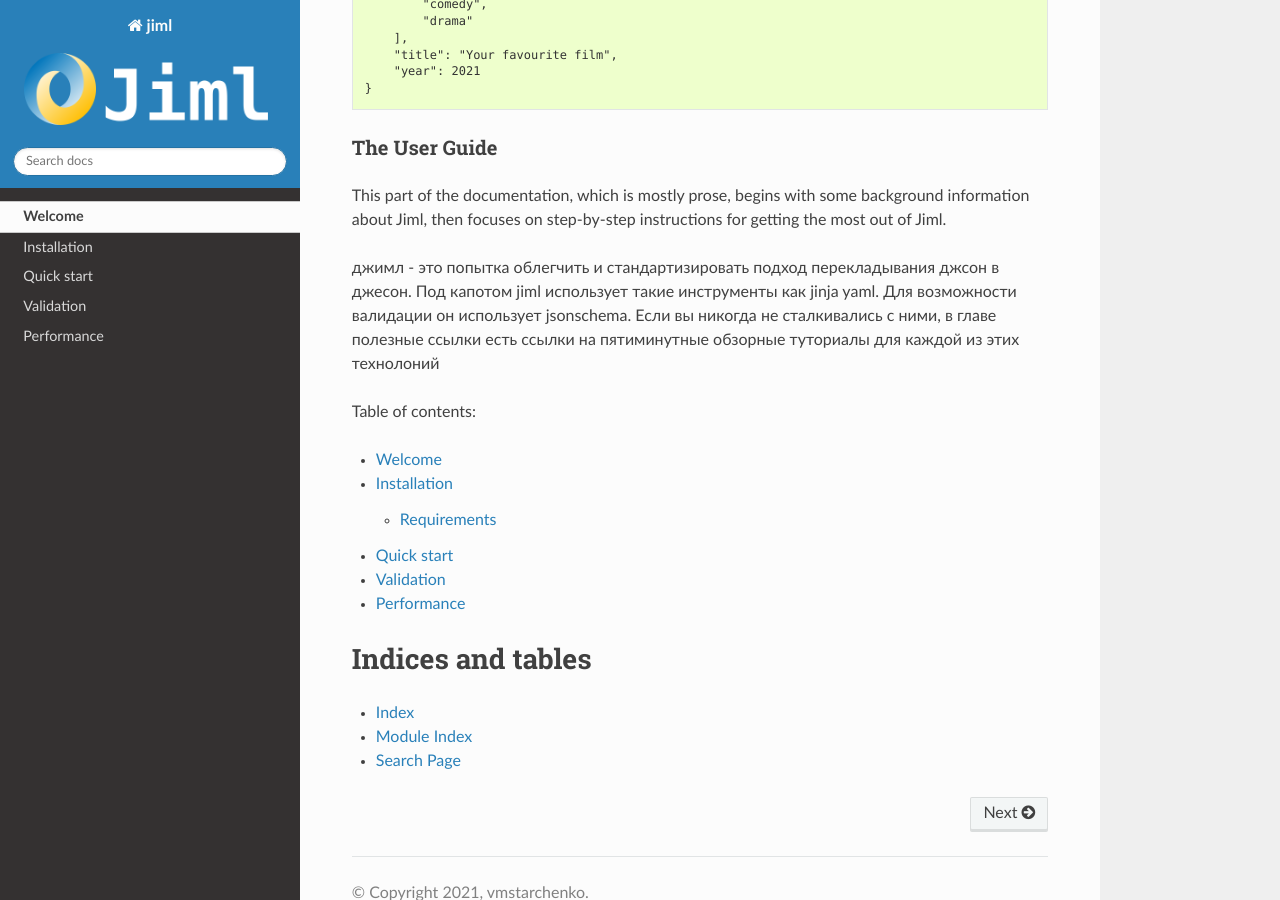
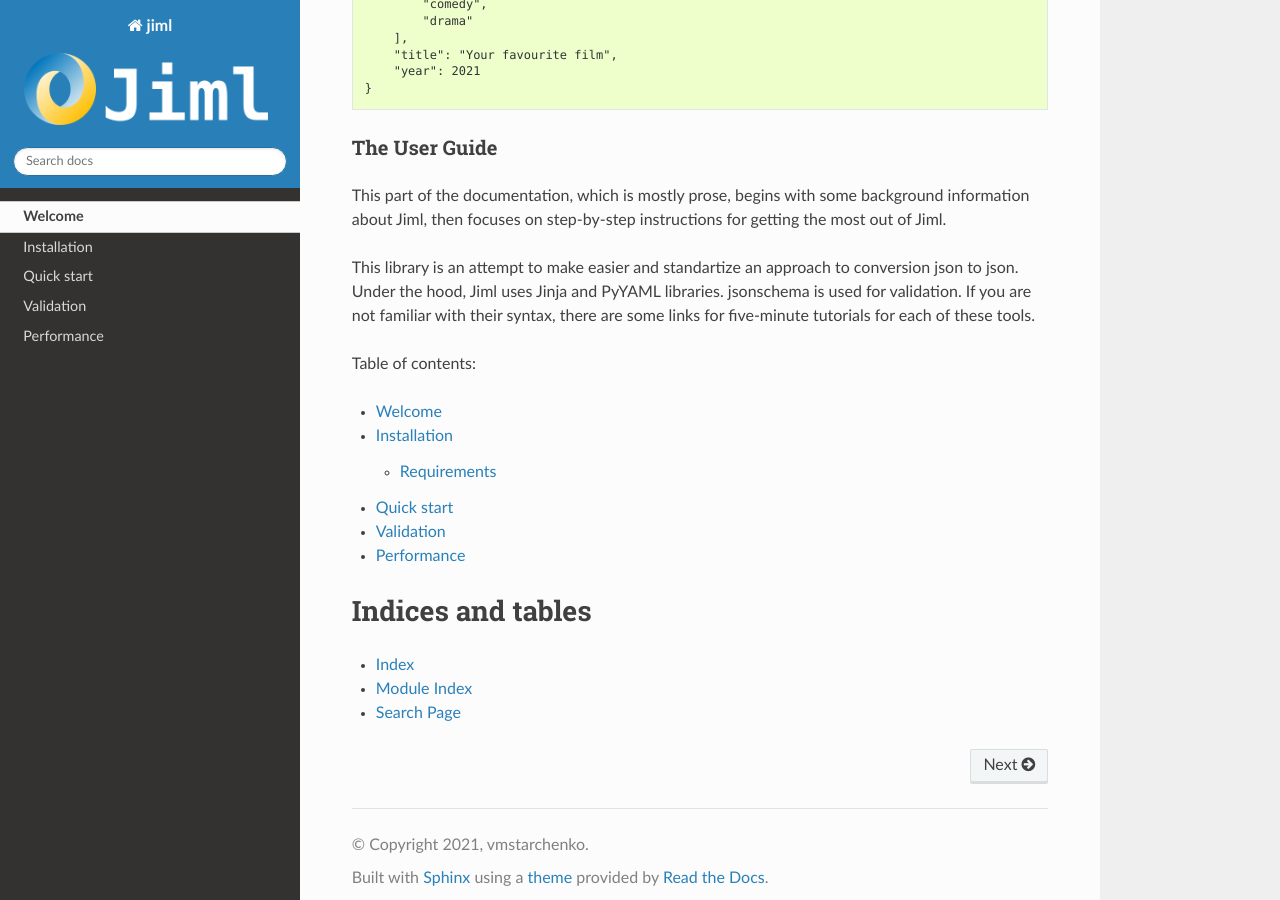
Before and after one commit to vmstarchenko/jaml, a Sphinx documentation site: the page built from docs/source/index.rst, in a window 1280 px wide and 900 px high, scrolled down 1052 px. Built offline with Sphinx 7.4.7 and the Read the Docs theme 2.0.0, drawn with Linux system fonts in a browser that asks for light colours.

Commit message:
update docs

```diff
--- a/docs/source/index.rst
+++ b/docs/source/index.rst
@@ -13,11 +13,10 @@ This part of the documentation, which is mostly prose, begins with some
 background information about Jiml, then focuses on step-by-step
 instructions for getting the most out of Jiml.
 
-джимл - это попытка облегчить и стандартизировать подход перекладывания
-джсон в джесон. Под капотом jiml использует такие инструменты как
-jinja yaml. Для возможности валидации он использует jsonschema.
-Если вы никогда не сталкивались с ними, в главе полезные ссылки есть
-ссылки на пятиминутные обзорные туториалы для каждой из этих технолоний
+This library is an attempt to make easier and standartize an approach to
+conversion json to json. Under the hood, Jiml uses Jinja and PyYAML libraries.
+jsonschema is used for validation. If you are not familiar with their syntax,
+there are some links for five-minute tutorials for each of these tools.
 
 Table of contents:
 
```
